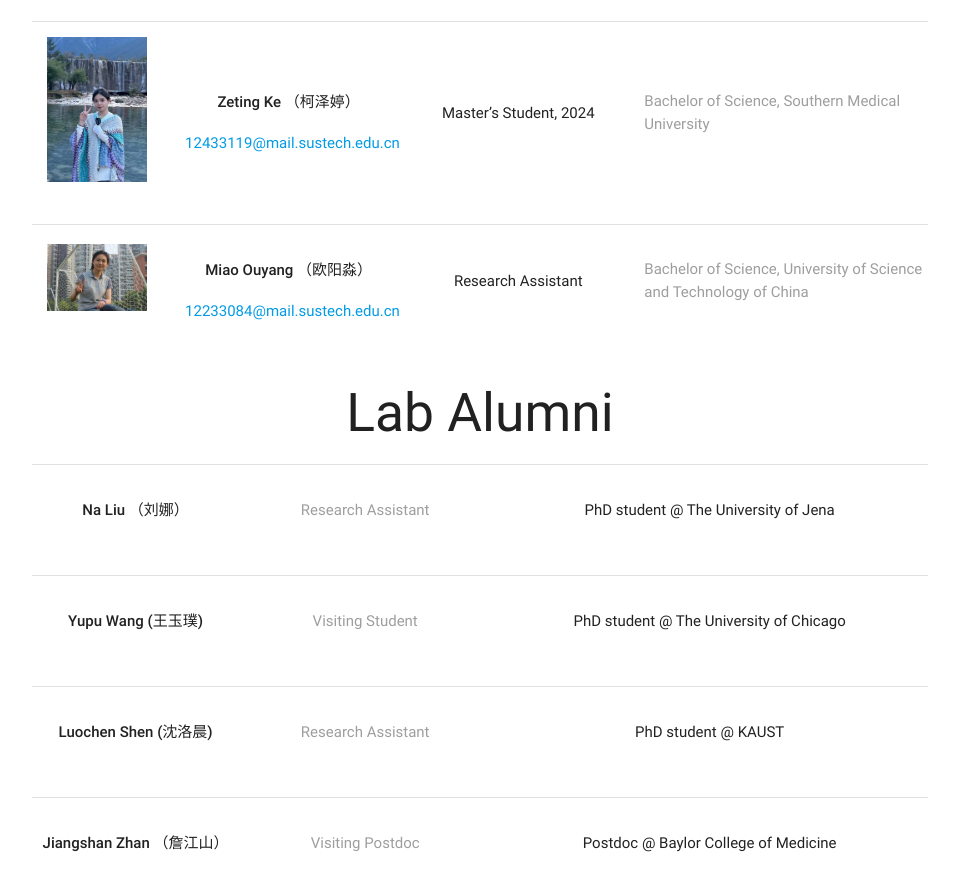
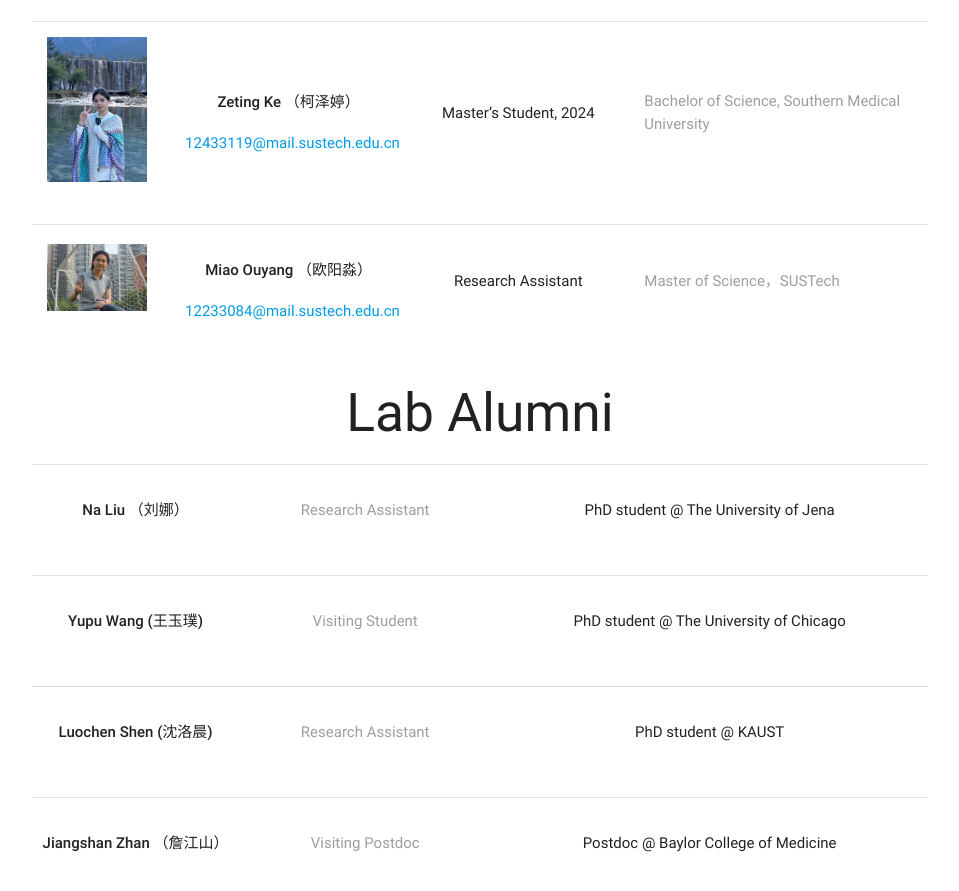
Before and after one commit to rltianlab/rltianlab.github.io, a Jekyll site: the page built from members/index.html, in a window 1280 px wide and 900 px high, scrolled down 1911 px. Shown: the top 891 px of the window, without its empty margins (160-1119 px from the left). Built offline with Jekyll 4.4.1, drawn with Linux system fonts in a browser that asks for light colours.

Commit message:
Update members.yml

```diff
--- a/_data/members.yml
+++ b/_data/members.yml
@@ -56,4 +56,4 @@
   image: /static/img/people/Miao.jpeg
   position: Research Assistant
   email: 12233084@mail.sustech.edu.cn
-  background: Bachelor of Science, University of Science and Technology of China
+  background: Master of Science，SUSTech
```
